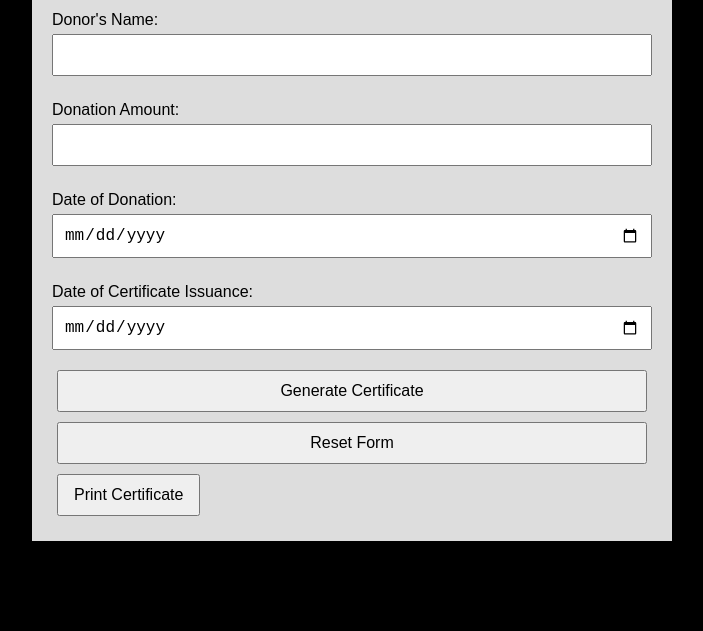
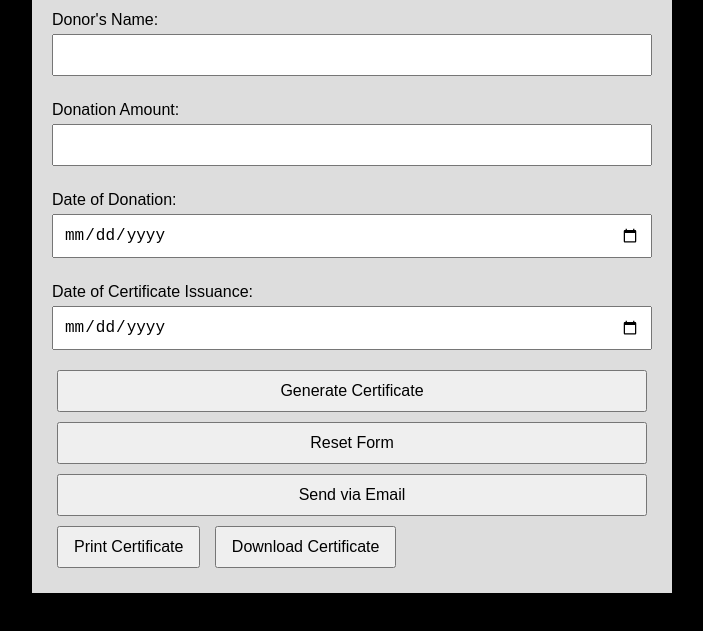
Before and after one commit to prathmesh292000/Certificate_Application, a plain HTML site: page index.html in a window 1280 px wide. Shown: the part 99-730 px from the top of the page, without its empty margins (288-991 px from the left). Drawn offline with Linux system fonts and the light colour scheme.

Commit message:
Update index.html

```diff
--- a/index.html
+++ b/index.html
@@ -30,7 +30,7 @@
 
             <button type="submit">Generate Certificate</button>
             <button type="button" id="resetButton">Reset Form</button>
-<!--             <button type="button" id="sendEmailButton">Send via Email</button> -->
+            <button type="button" id="sendEmailButton">Send via Email</button>
         </form>
 
         <div id="certificate" class="certificate hidden">
@@ -60,7 +60,7 @@
         </div>
 
         <button id="printButton">Print Certificate</button>
-<!--         <button id="downloadButton">Download Certificate</button> -->
+        <button id="downloadButton">Download Certificate</button>
         </div>
 
     </div>
```
